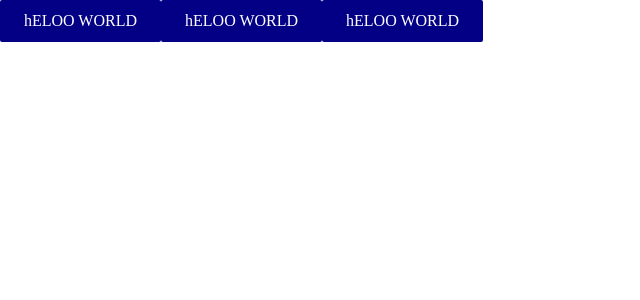
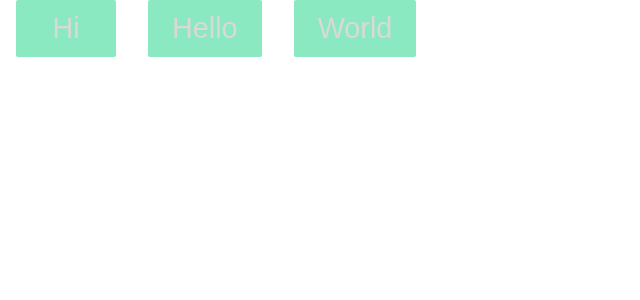
Before and after one commit to ericjay1452/design-system, a JavaScript app: page / in a window 1280 px wide. Shown: the top 300 px of the page, without its empty margins (0-640 px from the left). Built offline with nearby package versions, Linux system fonts and the light colour scheme; the HTML template or start-up script is replaced by a standard one.

Commit message:
used my customised defaulthTheme objects in styling my Buttons function

```diff
--- a/src/App.js
+++ b/src/App.js
@@ -5,9 +5,9 @@ import TertiaryButton from "./components/Button/Button";
 function App() {
   return (
     <>
-<PrimaryButton>hELOO WORLD</PrimaryButton>
-<SecondaryButton>hELOO WORLD</SecondaryButton>
-<TertiaryButton>hELOO WORLD</TertiaryButton>
+<PrimaryButton>Hi</PrimaryButton>
+<SecondaryButton>Hello</SecondaryButton>
+<TertiaryButton> World </TertiaryButton>
 </>
   );
 }
--- a/src/components/Button/Button.js
+++ b/src/components/Button/Button.js
@@ -1,45 +1,35 @@
 import styled from "styled-components";
-
-const PrimaryBlue = "#030086";
-
-const SecondaryBlue = "#030068";
-
-const TertiaryBlue = "navyblue"
+import { defaultTheme, typescale } from "../../utils"
+// import {  } from "../../utils";
 
 const Button = styled.button`
 border-radius: 2px;
 min-width: 100px;
 padding: 12px 24px;
-font-size: 1rem;
+font-size: ${typescale.paragraph};
 cursor: pointer;
-font-family: "Roboto Mono";
+font-family: ${typescale.PrimaryFont};
+margin-right: 1rem;
+margin-left: 1rem;
 `
 
 const PrimaryButton = styled(Button)`
-background-color: ${PrimaryBlue};
+background-color: ${defaultTheme.primaryColor};
 border: none;
 padding: 12px 24px;
-color: white;
-font-size: 1rem;
+color: ${defaultTheme.textColorOnPrimary};
+font-size: ${typescale.header1};
 `
 
 const SecondaryButton = styled(Button)`
- background-color: ${SecondaryBlue};
- border: none;
- outline : 2px solid green;
-padding: 12px 24px;
-color: white;
-font-size: 1rem;
-margin-left : 1rem;
+ border: 2px solid ${defaultTheme.primaryColor};
+color: ${defaultTheme.primaryColor};
 
 `
 
 const TertiaryButton = styled(Button)`
- background-color: ${TertiaryBlue};
- border: 2px groove orange;
-padding: 12px 24px;
-color: white;
-font-size: 1rem;
+ border: 2px solid transparent;
+ color : ${defaultTheme.primaryColor}
 `
 
 export default PrimaryButton
--- a/src/utils/themes.js
+++ b/src/utils/themes.js
@@ -1,5 +1,5 @@
 import { red, green, neutral, blue } from "./colors";
-import PrimaryFont from "./typography"
+import { PrimaryFont } from "./typography"
 
 export const defaultTheme = {
     primaryColor : blue[300],
```
